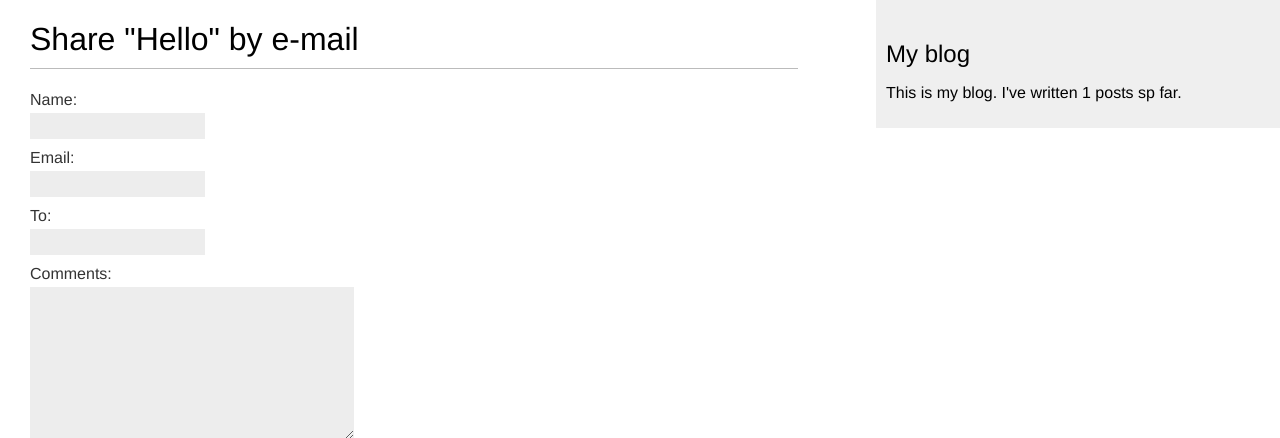
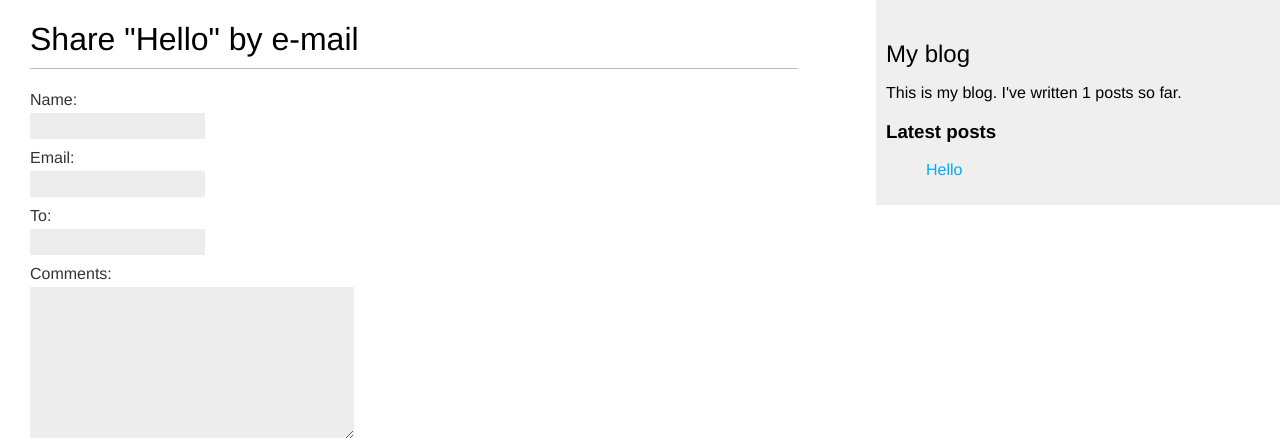
Before and after one commit to Hare1901/my_django_blog, a Django app: page /blog/1/share/ in a window 1280 px wide. Shown: the top 438 px of the page. Run offline with Django 4.2, Linux system fonts and the light colour scheme; data comes from the database, SQL or seed files in the repository; parts of the project's set-up code (start-up, migrations or seed data) failed here and were passed over.

Commit message:
Создание шаблонного тега включения

```diff
--- a/blog/templatetags/blog_tags.py
+++ b/blog/templatetags/blog_tags.py
@@ -1,11 +1,18 @@
 from django import template
 from ..models import Post
-
 
 register = template.Library()
 
 
 @register.simple_tag
 def total_posts():
+    return Post.published.count()
 
-    return Post.published.count()
+
+@register.inclusion_tag("blog/post/latest_posts.html")
+def show_latest_posts(count=4):
+    latest_posts = Post.published.order_by('-publish')[:count]
+
+    return {
+        'latest_posts': latest_posts
+    }
--- a/templates/blog/base.html
+++ b/templates/blog/base.html
@@ -3,7 +3,6 @@
 
 <!DOCTYPE html>
 <html>
-
     <head>
         <title>{% block title %}{% endblock %}</title>
         <link href="{% static "css/blog.css" %}" rel="stylesheet">
@@ -17,9 +16,10 @@
             <h2>My blog</h2>
             <p>
                 This is my blog.
-                I've written {% total_posts %} posts sp far.
+                I've written {% total_posts %} posts so far.
             </p>
-
+            <h3>Latest posts</h3>
+            {% show_latest_posts 3 %}
          </div>
     </body>
 </html>
--- /dev/null
+++ b/templates/blog/post/latest_posts.html
@@ -0,0 +1,7 @@
+<ul>
+    {% for post in latest_posts %}
+        <a href="{{ post.get_absolute_url }}">
+            {{ post.title }}
+        </a>
+    {% endfor %}
+</ul>
```
